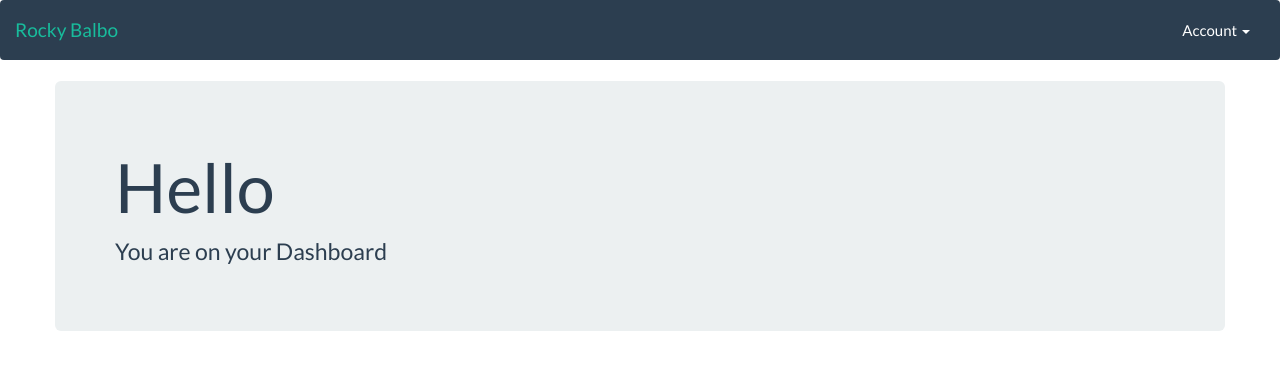
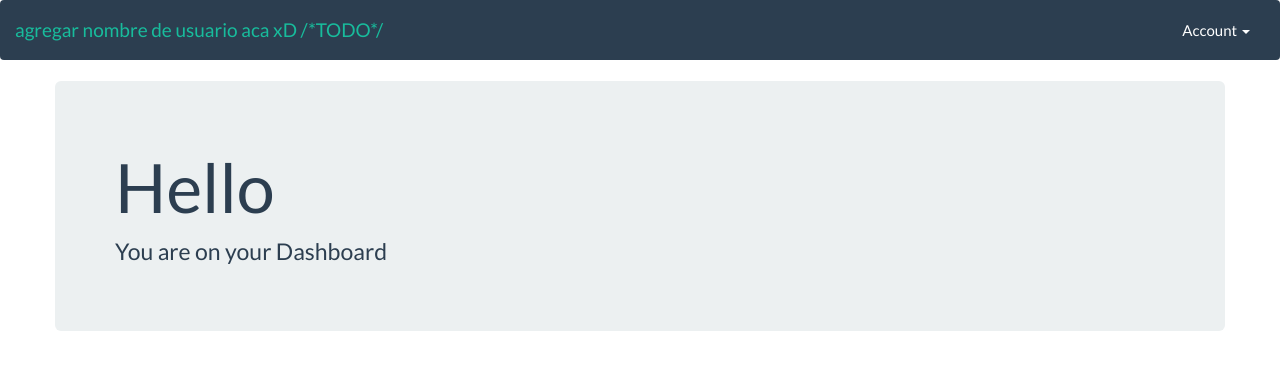
Before and after one commit to ingsoft-famaf/el-rejunte, a Django app: page / in a window 1280 px wide. Shown: the top 370 px of the page. Run offline with Django 3.2, Linux system fonts and the light colour scheme; the visitor is signed in with stand-in values (Sample User, id 1); some libraries are stand-ins or nearby versions.

Commit message:
template->templates
corregido el nombre de la carpeta templates:
template->templates

```diff
--- a/myproject/template/base.html
+++ b/myproject/templates/base.html
@@ -19,7 +19,7 @@
                                     <span class="icon-bar"></span>
                                     <span class="icon-bar"></span>
                                 </button>
-                                <a class="navbar-brand" href="#">Rocky Balbo</a>
+                                <a class="navbar-brand" href="#">agregar nombre de usuario aca xD /*TODO*/</a>
                             </div>
                             <div class="collapse navbar-collapse" id="bs-example-navbar-collapse-1">
                                 <ul class="nav navbar-nav navbar-right">
--- a/myproject/template/login.html
+++ b/myproject/templates/login.html
@@ -26,7 +26,7 @@
                     <h3 class="panel-title">Please Sign In</h3>
                 </div>
                 <div class="panel-body">
-                    <form method="post" action="{% url 'django.contrib.auth.views.login' %}">
+                    <form method="post" action="{% url 'login' %}">
 {% csrf_token %}
 
                         <p class="bs-component">
```
Also changed, not shown: myproject/templates/home.html (renamed from myproject/template/home.html).
